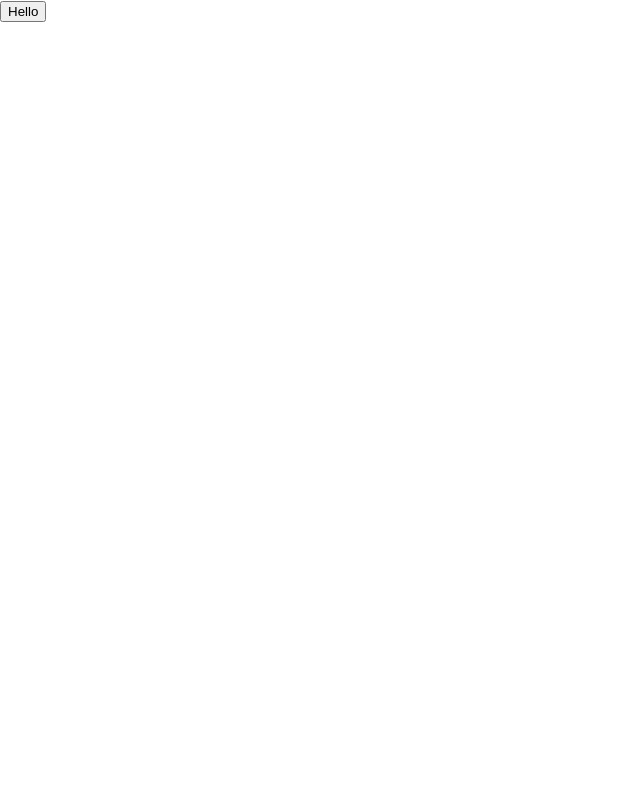
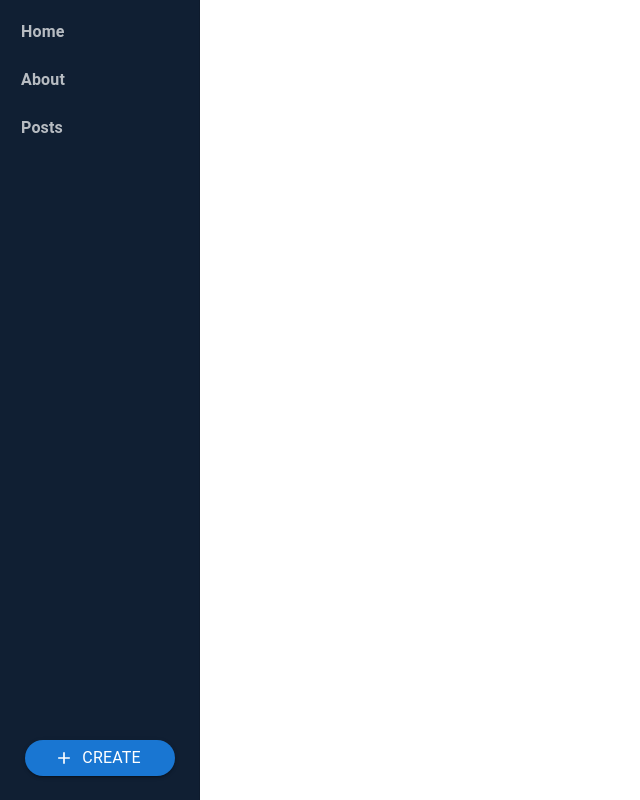
Before and after one commit to ghtjason/bruinchomp, a React (Create React App) app in the folder frontend/: page / in a window 1280 px wide. Shown: the whole page, without its empty margins (0-640 px from the left). Built offline with nearby package versions, Linux system fonts and the light colour scheme.

Commit message:
better sidebar with better file ordering

```diff
--- a/frontend/src/App.js
+++ b/frontend/src/App.js
@@ -10,29 +10,9 @@ import axios from "axios";
 
 export default function App() {
 
-  function getData () {
-    //const axios = require('axios');
-
-    let config = {
-      method: 'get',
-      url: '/posts',
-    };
-
-    axios.request(config)
-    .then((response) => {
-      console.log(JSON.stringify(response.data));
-    })
-    .catch((error) => {
-      console.log(error);
-    });
-
-  }
-
-
   return (
     <div>
-      <button onClick = {getData}> Hello </button>
-       {/* <BrowserRouter>
+       <BrowserRouter>
          <Routes>
            <Route path = "/" element={<Navbar/>}>
              <Route path="/home" element={<Home />} />
@@ -41,7 +21,7 @@ export default function App() {
              <Route path="/create" element={<Create />} />
            </Route>
          </Routes>
-       </BrowserRouter> */}
+       </BrowserRouter>
     </div>
   );
 }
```
